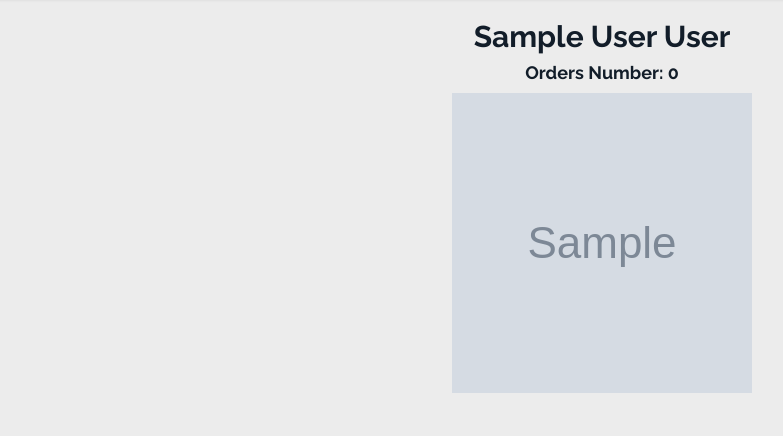
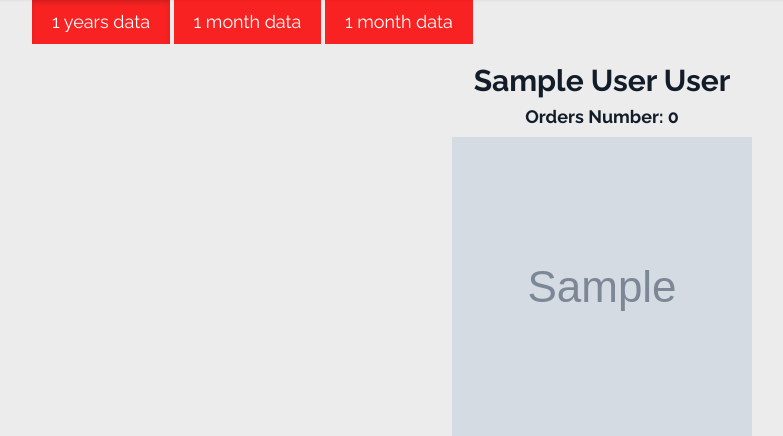
Before and after one commit to Gogora6/car_wash, a Django app: a page that uses templates/pages/employee.html in a window 1280 px wide. Shown: the part 88-524 px from the top of the page, without its empty margins (38-821 px from the left). Run offline with Django 3.2, Linux system fonts and the light colour scheme; tables that the repository leaves empty hold one stand-in row (values such as "Sample post"); grey boxes marked "Sample" are stand-in pictures; some libraries are stand-ins or nearby versions.

Commit message:
added orders filter buttons

```diff
--- a/templates/pages/employee.html
+++ b/templates/pages/employee.html
@@ -5,11 +5,21 @@
 {% load static %}
 {% block content %}
     <div class="container">
-            <h2 class="section-title text-center wow fadeInDown">{{ employee.name }} {{ employee.lastname }}</h2>
+        <div >
+            <a href='{% url 'employee_detail' employee.id 365 %}' class="btn btn-primary btn-lg active" role="button"
+               aria-pressed="true">1 years data</a>
+            <a href='{% url 'employee_detail' employee.id 31 %}' class="btn btn-primary btn-lg " role="button"
+               aria-pressed="true">1 month data</a>
+            <a href='{% url 'employee_detail' employee.id 6 %}' class="btn btn-primary btn-lg " role="button"
+               aria-pressed="true">1 month data</a>
+        </div>
+
+
+        <h2 class="section-title text-center wow fadeInDown">{{ employee.name }} {{ employee.lastname }}</h2>
         <h4 class="section-title text-center wow fadeInDown">Orders Number: {{ orders.count }}</h4>
 
         <div class="team-img">
-            <img class=" employee-img"  src="{{ employee.image }}" alt="">
+            <img class=" employee-img" src="{{ employee.image }}" alt="">
         </div>
 
         <table class="table table-dark">
```
